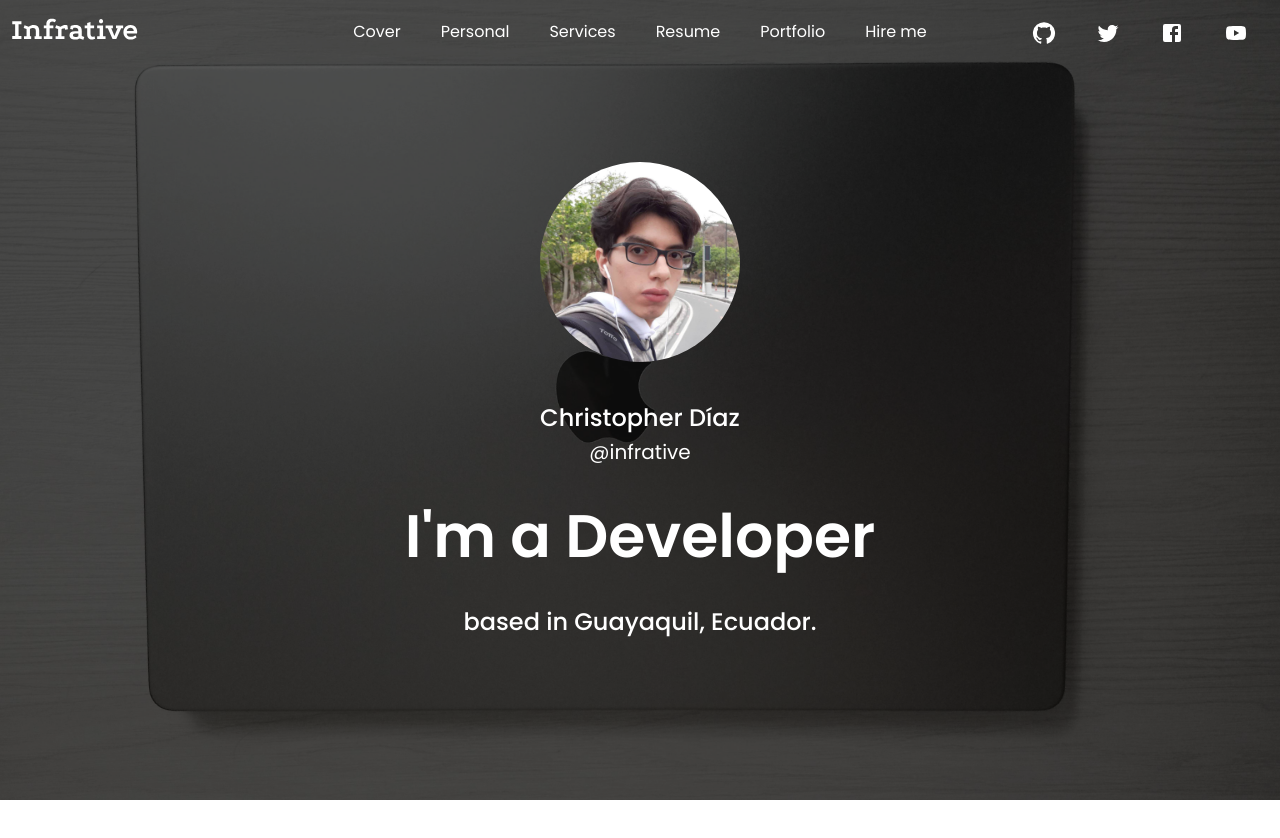
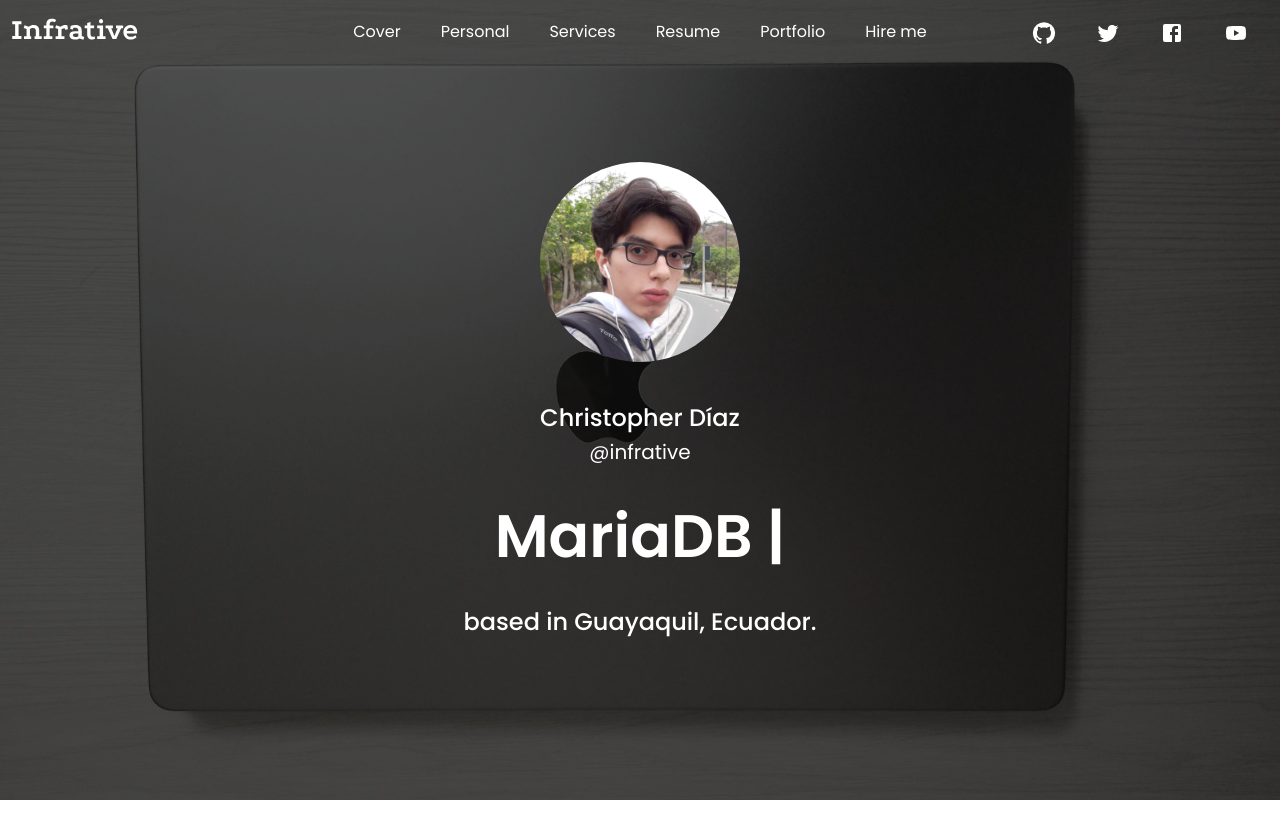
Before and after one commit to lnfrative/lnfrative, a Next.js app: page /resume in a window 1280 px wide. Shown: the top 838 px of the page. Built offline with nearby package versions, Linux system fonts and the light colour scheme.

Commit message:
add typewriter logic

```diff
--- a/components/Header/index.tsx
+++ b/components/Header/index.tsx
@@ -15,7 +15,7 @@
                 'w-full z-30 text-white',
                 {
                     ['absolute']: inView,
-                    ['fixed animate-slideDown bg-black']: !inView,
+                    ['fixed animate-slide-down bg-black']: !inView,
                 },
             )}>
                 <div className="flex items-center justify-between px-3">
--- a/components/SectionCover/index.tsx
+++ b/components/SectionCover/index.tsx
@@ -3,6 +3,7 @@
 
 // components
 import GroupAvatar from '../GroupAvatar'
+import Typewriter from "../Typewriter";
 
 function SectionCover() {
     const coverRef = useRef<HTMLDivElement>(null)
@@ -23,7 +24,18 @@
             <div className="relative pt-20 pb-20 z-20 min-h-screen flex">
                 <div className="m-auto text-center">
                     <GroupAvatar />
-                    <h2 className="text-6xl mt-10 mb-10 text-white font-semibold">I&apos;m a Developer</h2>
+                    <h2 className="text-6xl mt-10 mb-10 text-white font-semibold">
+                        <Typewriter
+                            titles={[
+                                "I'm a Developer",
+                                "MariaDB > MySQL",
+                                "I'm a Freelancer",
+                                "I love Node.js",
+                                "I'm a Junior DevOps",
+                                "TS > JS",
+                            ]}
+                        />
+                    </h2>
                     <p className="text-2xl text-white font-medium">based in Guayaquil, Ecuador.</p>
                 </div>
             </div>
--- a/components/Typewriter/index.tsx
+++ b/components/Typewriter/index.tsx
@@ -1,8 +1,40 @@
-import React from 'react'
+import React, {useEffect, useRef, useState} from 'react'
+import className from 'classnames'
+import { useInView } from "react-intersection-observer";
 
-function Typewriter() {
+// interfaces
+import TypewriterProps from '../../interfaces/TypewriterProps'
+
+// module
+import { write } from './module'
+
+function Typewriter(props: TypewriterProps) {
+    const { ref, inView } = useInView()
+    const contentRef = useRef<HTMLSpanElement>(null)
+    const [blink, setBlink] = useState(false)
+    const [deleting, setDeleting] = useState(false)
+
+    useEffect(() => {
+        if (inView) {
+            const lapse = deleting ? 50 : 150
+            const interval = setInterval(() => {
+                write(props, contentRef, setBlink, setDeleting)
+            }, lapse)
+            return () => clearInterval(interval)
+        }
+    }, [blink, deleting, inView])
+
     return (
-        <div>This is a type writter</div>
+        <div ref={ref}>
+            <span ref={contentRef} />
+            <span
+                className={className({
+                    ['animate-typed-blink']: blink
+                })}
+            >
+                |
+            </span>
+        </div>
     )
 }
 
--- /dev/null
+++ b/components/Typewriter/module.ts
@@ -0,0 +1,70 @@
+import TypewriterProps from "../../interfaces/TypewriterProps"
+import {Dispatch, RefObject, SetStateAction} from 'react'
+
+const DELETE_DELAY_INTERVALS = 25
+
+const attributes = {
+    titleIndex: 'data-title-index',
+    charIndex: 'data-char-index',
+    delete: 'data-delete-title',
+    deleteMark: 'data-delete-mark',
+}
+
+export function write(
+    props: TypewriterProps,
+    contentRef: RefObject<HTMLSpanElement>,
+    setBlink: Dispatch<SetStateAction<boolean>>,
+    setDeleting: Dispatch<SetStateAction<boolean>>
+) {
+    const content = contentRef.current
+    if (content) {
+        const { lastChild } = content
+        const titleIndex = parseInt(content.getAttribute(attributes.titleIndex) ?? '0', 10)
+        const charIndex = parseInt(content.getAttribute(attributes.charIndex) ?? '0', 10)
+        const deleteMark = parseInt(content.getAttribute(attributes.deleteMark) ?? '0', 10)
+
+        const title = props.titles[titleIndex]
+
+        const startDeleting = content.getAttribute(attributes.delete) === 'true'
+        const isEndTitle = charIndex === title.length
+        const isLastTitle = titleIndex === props.titles.length - 1
+        const isDeleting = deleteMark === DELETE_DELAY_INTERVALS
+
+        if (isEndTitle && !startDeleting) {
+            content.setAttribute(attributes.delete, 'true')
+            setBlink(true)
+            setDeleting(true)
+        }
+
+        if (startDeleting && !isDeleting) {
+            if (deleteMark === DELETE_DELAY_INTERVALS - 1) {
+                setBlink(false)
+            }
+            content.setAttribute(attributes.deleteMark, (deleteMark + 1).toString())
+        }
+
+        if (isDeleting && lastChild) {
+            content.removeChild(lastChild)
+        }
+
+        if (isDeleting && !lastChild) {
+            content.setAttribute(attributes.delete, 'false')
+            content.setAttribute(attributes.deleteMark, '0')
+
+            content.setAttribute(attributes.charIndex, '0')
+            content.setAttribute(
+                attributes.titleIndex,
+                (isLastTitle ? '0' : titleIndex + 1).toString()
+            )
+
+            setDeleting(false)
+        }
+
+        if (!isEndTitle) {
+            const text = document.createTextNode(title[charIndex])
+            content.appendChild(text)
+
+            content.setAttribute(attributes.charIndex, (charIndex + 1).toString())
+        }
+    }
+}
--- /dev/null
+++ b/interfaces/TypewriterProps/index.ts
@@ -0,0 +1,5 @@
+interface TypewriterProps {
+    titles: string[]
+}
+
+export default TypewriterProps
--- a/tailwind.config.js
+++ b/tailwind.config.js
@@ -42,10 +42,11 @@
         white: '#FFF',
       },
       animation: {
-        slideDown: 'slideDown 0.7s'
+        'slide-down': 'slide-down 0.7s',
+        'typed-blink': 'typed-blink 0.7s infinite',
       },
       keyframes: {
-        slideDown: {
+        'slide-down': {
           '0%': {
             opacity: 0,
             transform: 'translateY(-100%)',
@@ -54,6 +55,17 @@
             opacity: 1,
             transform: 'translateY(0)',
           }
+        },
+        'typed-blink': {
+          '0%': {
+            opacity: 1,
+          },
+          '50%': {
+            opacity: 0,
+          },
+          '100%': {
+            opacity: 1,
+          },
         }
       }
     },
```
